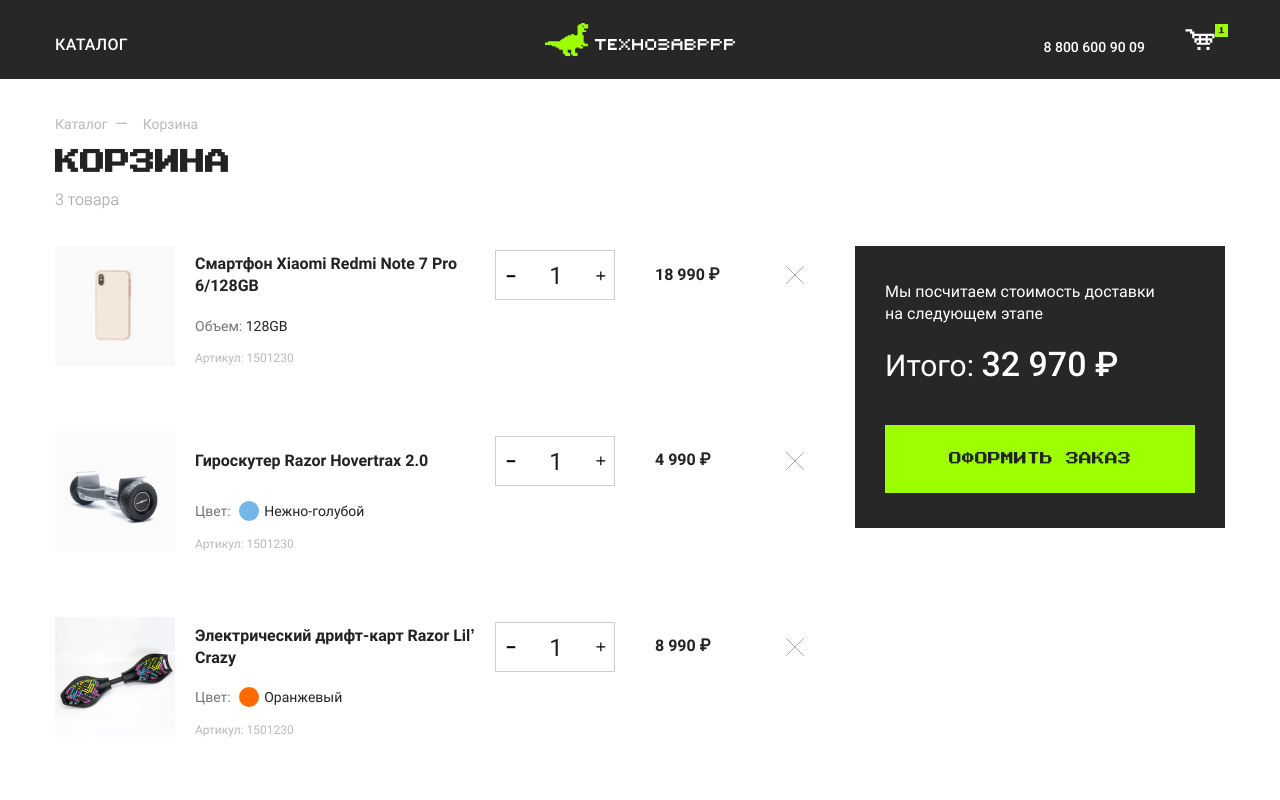
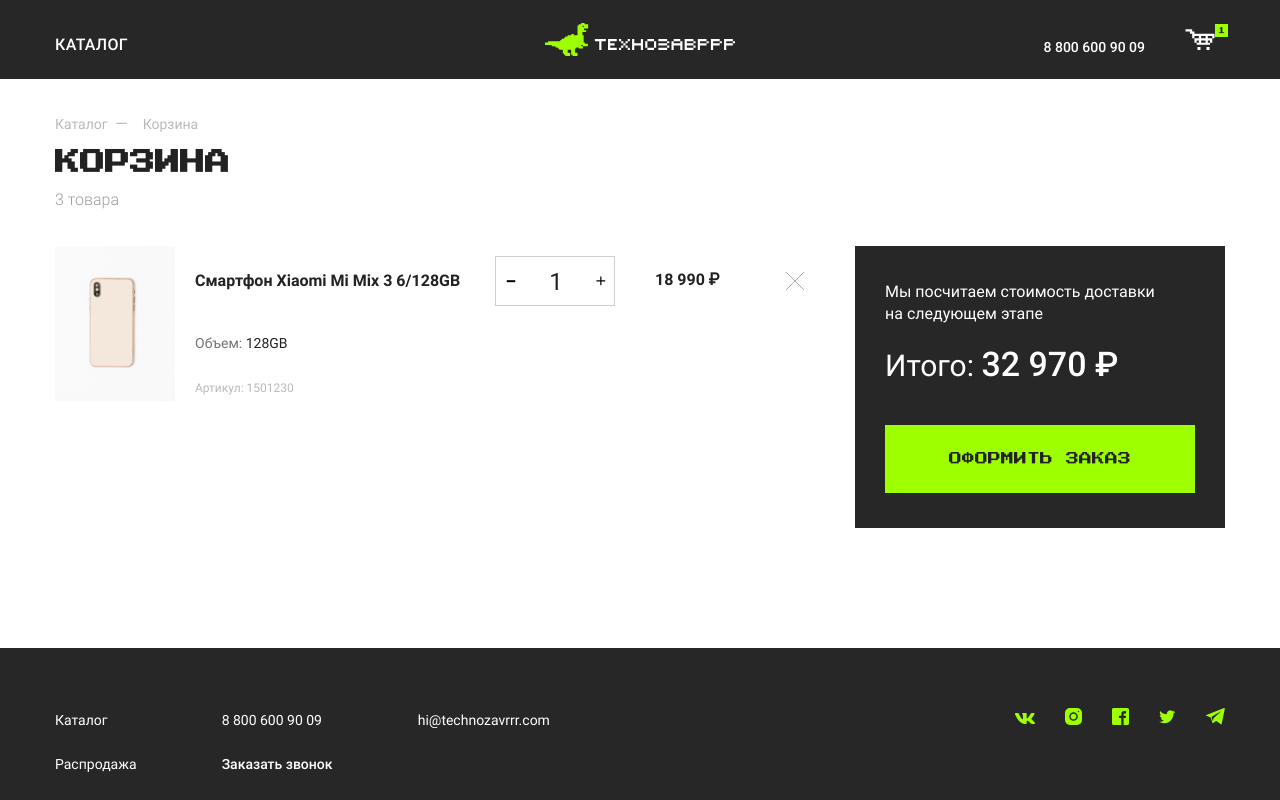
Before and after one commit to bobruk76/s1, a Vue app in the folder frontend/: page /cart in a window 1280 px wide. Shown: the top 800 px of the page. Built offline with nearby package versions, Linux system fonts and the light colour scheme.

Commit message:
add CartPage

```diff
--- a/frontend/src/pages/CartPage.vue
+++ b/frontend/src/pages/CartPage.vue
@@ -26,12 +26,17 @@
       <form class="cart__form form" action="#" method="POST">
         <div class="cart__field">
           <ul class="cart__list">
-            <li class="cart__item product">
+
+            <li class="cart__item product"
+                v-for="item in $store.getters.cartDetailsProducts"
+                :key="item.productId"
+            >
               <div class="product__pic">
-                <img src="img/phone-square-3.jpg" width="120" height="120" srcset="img/phone-square-3@2x.jpg 2x" alt="Название товара">
+                <img :src="item.product.img" width="120" height="120"
+                     :alt="item.product.title">
               </div>
               <h3 class="product__title">
-                Смартфон Xiaomi Redmi Note 7 Pro 6/128GB
+                {{ item.product.title }}
               </h3>
               <p class="product__info">
                 Объем: <span>128GB</span>
@@ -67,95 +72,6 @@
               </button>
             </li>
 
-            <li class="cart__item product">
-              <div class="product__pic">
-                <img src="img/pic-square-2.jpg" width="120" height="120" srcset="img/pic-square-2@2x.jpg 2x" alt="Название товара">
-              </div>
-              <h3 class="product__title">
-                Гироскутер Razor Hovertrax 2.0
-              </h3>
-              <p class="product__info product__info--color">
-                Цвет:
-                <span>
-                  <i style="background-color: #73B6EA"></i>
-                  Нежно-голубой
-                </span>
-              </p>
-              <span class="product__code">
-                Артикул: 1501230
-              </span>
-
-              <div class="product__counter form__counter">
-                <button type="button" aria-label="Убрать один товар">
-                  <svg width="10" height="10" fill="currentColor">
-                    <use xlink:href="#icon-minus"></use>
-                  </svg>
-                </button>
-
-                <input type="text" value="1" name="count">
-
-                <button type="button" aria-label="Добавить один товар">
-                  <svg width="10" height="10" fill="currentColor">
-                    <use xlink:href="#icon-plus"></use>
-                  </svg>
-                </button>
-              </div>
-
-              <b class="product__price">
-                4 990 ₽
-              </b>
-
-              <button class="product__del button-del" type="button" aria-label="Удалить товар из корзины">
-                <svg width="20" height="20" fill="currentColor">
-                  <use xlink:href="#icon-close"></use>
-                </svg>
-              </button>
-            </li>
-
-            <li class="cart__item product">
-              <div class="product__pic">
-                <img src="img/pic-square-3.jpg" width="120" height="120" srcset="img/pic-square-3@2x.jpg 2x" alt="Название товара">
-              </div>
-              <h3 class="product__title">
-                Электрический дрифт-карт Razor Lil’ Crazy
-              </h3>
-              <p class="product__info product__info--color">
-                Цвет:
-                <span>
-                  <i style="background-color: #FF6B00"></i>
-                  Оранжевый
-                </span>
-              </p>
-              <span class="product__code">
-                Артикул: 1501230
-              </span>
-
-              <div class="product__counter form__counter">
-                <button type="button" aria-label="Убрать один товар">
-                  <svg width="10" height="10" fill="currentColor">
-                    <use xlink:href="#icon-minus"></use>
-                  </svg>
-                </button>
-
-                <input type="text" value="1" name="count">
-
-                <button type="button" aria-label="Добавить один товар">
-                  <svg width="10" height="10" fill="currentColor">
-                    <use xlink:href="#icon-plus"></use>
-                  </svg>
-                </button>
-              </div>
-
-              <b class="product__price">
-                8 990 ₽
-              </b>
-
-              <button class="product__del button-del" type="button" aria-label="Удалить товар из корзины">
-                <svg width="20" height="20" fill="currentColor">
-                  <use xlink:href="#icon-close"></use>
-                </svg>
-              </button>
-            </li>
           </ul>
         </div>
 
--- a/frontend/src/store/index.js
+++ b/frontend/src/store/index.js
@@ -7,7 +7,7 @@
 export default new Vuex.Store({
   state: {
     cartProducts: [
-      { productId: 0, amount: 0 },
+      { productId: 3, amount: 5 },
     ],
   },
   mutations: {
@@ -22,12 +22,10 @@
   },
   getters: {
     cartDetailsProducts(state) {
-      return state.cartProducts.map((item) => {
-        return {
-          ...item,
-          product: products.find((product) => product.id === item.productId),
-        };
-      });
+      return state.cartProducts.map((item) => ({
+        ...item,
+        product: products.find((product) => product.id === item.productId),
+      }));
     },
   },
 });
```
